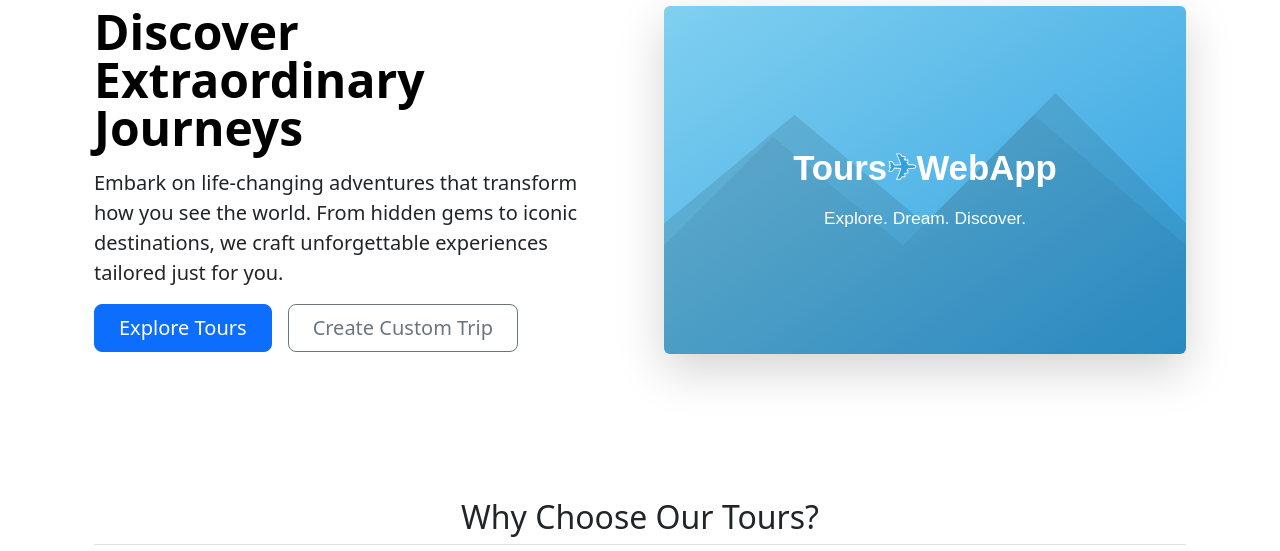
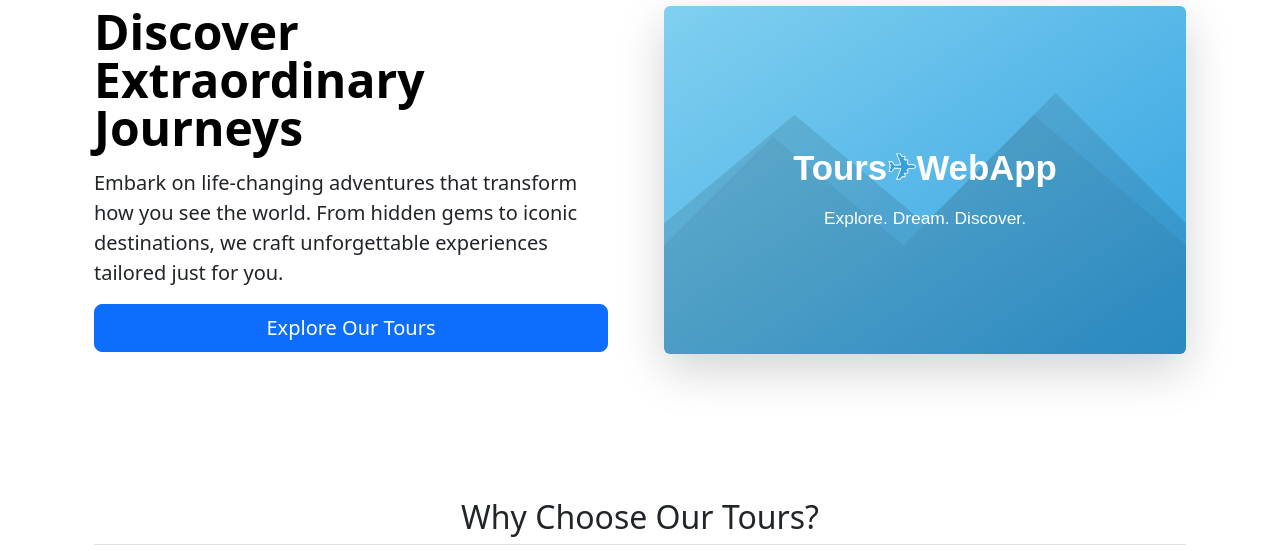
Before and after one commit to YarikKryt/ToursWebApp, a Flask app: page / in a window 1280 px wide. Shown: the part 203-754 px from the top of the page. Run offline with Flask 3, Linux system fonts and the light colour scheme.

Commit message:
Work in progress 7 commit

```diff
--- a/templates/admin_tour_details.html
+++ b/templates/admin_tour_details.html
@@ -36,6 +36,9 @@
             {% endfor %}
         </tbody>
     </table>
-    <a href="{{ url_for('update_tour_route_points', id=tour.id) }}" class="btn btn-warning mt-3">Update Route Points</a>
+        <div class="d-flex justify-content-start gap-2">
+            <a href="/admin/tours" class="btn btn-outline-primary btn-md px-4">Go Back</a>
+            <a href="{{ url_for('update_tour_route_points', id=tour.id) }}" class="btn btn-warning btn-md px-4">Update Route Points</a>
+        </div>
 </div>
 {% endblock %}
--- a/templates/index.html
+++ b/templates/index.html
@@ -14,8 +14,7 @@ Explore the World - ToursWebApp
             <h1 class="display-5 fw-bold text-body-emphasis lh-1 mb-3">Discover Extraordinary Journeys</h1>
             <p class="lead">Embark on life-changing adventures that transform how you see the world. From hidden gems to iconic destinations, we craft unforgettable experiences tailored just for you.</p>
             <div class="d-grid gap-2 d-md-flex justify-content-md-start">
-                <a href="/tours" class="btn btn-primary btn-lg px-4 me-md-2">Explore Tours</a>
-                <a href="/create-tour" class="btn btn-outline-secondary btn-lg px-4">Create Custom Trip</a>
+                <a href="/tours" class="btn btn-primary btn-lg px-4 me-md-2 w-100">Explore Our Tours</a>
             </div>
         </div>
     </div>
```
